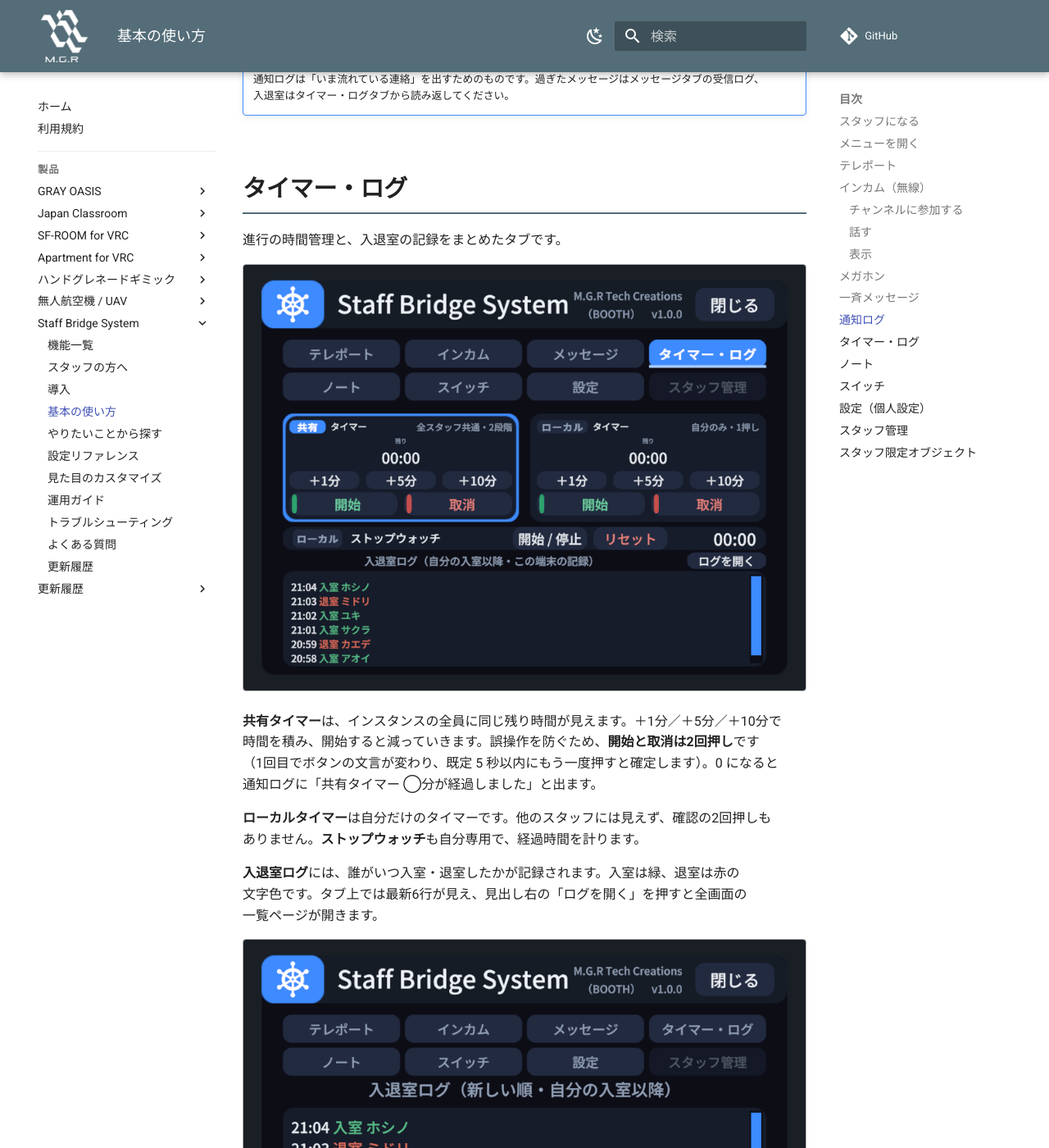
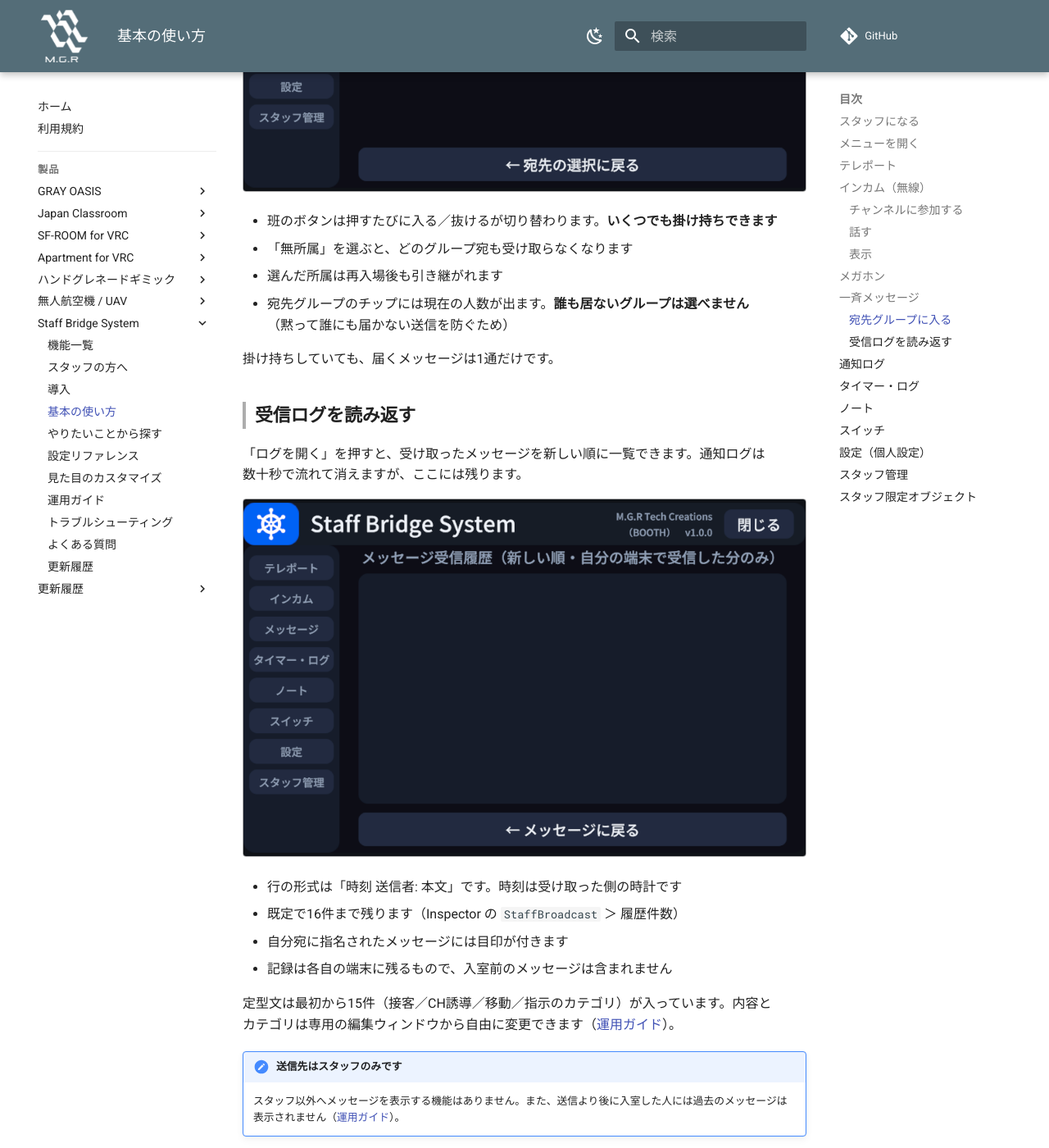
Before and after one commit to MAGURO-git/ProductArchive, an MkDocs documentation site: the page built from docs/staff-bridge-system/usage.md, in a window 1280 px wide and 1400 px high, scrolled down 7255 px. Shown: the whole window at 82% size. Built offline with MkDocs 1.6.1 and Material for MkDocs 9.7.7, drawn with Linux system fonts in a browser that asks for light colours; comment, search, counter and statistics services are not loaded; some of the changed text lies outside the part shown.

Commit message:
Staff Bridge System: マニュアルの画像を現行UIへ、欠けていた節を追加
画像がすべて旧UI（上段2段タブ・通知ログに右下・メガホンの行なし）だった
ので、メニューの11枚を現行UIで撮り直した。あわせて未収録だった画面を
追加した。

・受信ログのページ（menu-messagelog）
・宛先グループの所属選択（menu-message-groups）
・インカムの参加メンバー一覧（menu-incom-members）

usage.md に「宛先グループに入る」「受信ログを読み返す」の小節を起こし、
reference.md のメガホンへ VRジェスチャーを使う を追加、手が固定である
ことと設定の所在を明記した。

Co-Authored-By: Claude Opus 5 (1M context) <noreply@anthropic.com>

```diff
--- a/docs/staff-bridge-system/usage.md
+++ b/docs/staff-bridge-system/usage.md
@@ -104,12 +104,15 @@ VR ジェスチャーの位置は耳・肩・胸元から選べます。判定
 ### 表示
 
 - 誰が話しているかが発話者表示に出ます
-- チャンネルのメンバー一覧を確認できます
 - 自分の受信チャンネルで誰かが話し始めた／全員が話し終えたときに、小さな受信音が鳴ります
+
+「メンバー」を押すと、どのチャンネルに誰が入っているかを一覧できます。
+
+![手元メニュー（参加メンバー一覧）](images/menu-incom-members.png)
 
 ## メガホン { #megaphone }
 
-インカムパネルのメガホンボタンを**長押し**（既定 0.5 秒）すると拡声が始まり、押している間だけ、距離に関係なく**インスタンスの全員**に声が届きます。スタッフ以外にも届きます。チャンネルへの参加は不要です。
+拡声している間だけ、距離に関係なく**インスタンス内の全員（スタッフ以外を含む）**へ声が届きます。始め方は3通りで、インカムパネルのメガホンボタンの**長押し**（既定 0.5 秒）、設定タブで割り当てた **Desktop キー**、VR では**左手**を耳（設定した位置）へ近づけてのトリガーです。
 
 スタッフ以外へ呼びかける場面（開場・終了案内、誘導）を想定した機能です。インカムが「スタッフ以外に聞かせない」ための仕組みであるのに対し、メガホンはその唯一の例外なので、事故が起きにくいように次の制約があります。
 
@@ -133,6 +136,30 @@ VR ジェスチャーの位置は耳・肩・胸元から選べます。判定
 - **受信側**: 視界の隅の[通知ログ](#notice-log)に1行として流れ、通知音が鳴ります。全文はメッセージタブの受信ログページで読み返せます
 - **自分宛の強調**: 個別に指名されたメッセージには目印が付き、通知ログでは枠が付いて長めに残ります（全員宛には付きません）
 - **送信確認音**: 送信した本人にだけ鳴ります
+
+### 宛先グループに入る
+
+グループ宛のメッセージは、**そのグループに入っている人にだけ**届きます。誰がどのグループかは自己申告制で、メッセージタブの「所属グループを選択」から自分で決めます。
+
+![手元メニュー（所属グループの選択）](images/menu-message-groups.png)
+
+- 班のボタンは押すたびに入る／抜けるが切り替わります。**いくつでも掛け持ちできます**
+- 「無所属」を選ぶと、どのグループ宛も受け取らなくなります
+- 選んだ所属は再入場後も引き継がれます
+- 宛先グループのチップには現在の人数が出ます。**誰も居ないグループは選べません**（黙って誰にも届かない送信を防ぐため）
+
+掛け持ちしていても、届くメッセージは1通だけです。
+
+### 受信ログを読み返す
+
+「ログを開く」を押すと、受け取ったメッセージを新しい順に一覧できます。通知ログは数十秒で流れて消えますが、ここには残ります。
+
+![手元メニュー（受信ログ）](images/menu-messagelog.png)
+
+- 行の形式は「時刻 送信者: 本文」です。時刻は受け取った側の時計です
+- 既定で16件まで残ります（Inspector の `StaffBroadcast` ＞ 履歴件数）
+- 自分宛に指名されたメッセージには目印が付きます
+- 記録は各自の端末に残るもので、入室前のメッセージは含まれません
 
 定型文は最初から15件（接客／CH誘導／移動／指示のカテゴリ）が入っています。内容とカテゴリは専用の編集ウィンドウから自由に変更できます（[運用ガイド](operation.md#broadcast-presets)）。
 
```
Also changed, not shown: docs/staff-bridge-system/features.md (+1 -1 lines), docs/staff-bridge-system/reference.md (+5 -2 lines), docs/staff-bridge-system/images/menu-grant.png, docs/staff-bridge-system/images/menu-incom-members.png (added), docs/staff-bridge-system/images/menu-incom.png, docs/staff-bridge-system/images/menu-joinlog.png, docs/staff-bridge-system/images/menu-message-groups.png (added), docs/staff-bridge-system/images/menu-message.png, docs/staff-bridge-system/images/menu-messagelog.png (added), docs/staff-bridge-system/images/menu-note.png, docs/staff-bridge-system/images/menu-settings.png, docs/staff-bridge-system/images/menu-switch.png, docs/staff-bridge-system/images/menu-teleport.png, docs/staff-bridge-system/images/menu-timer.png.
